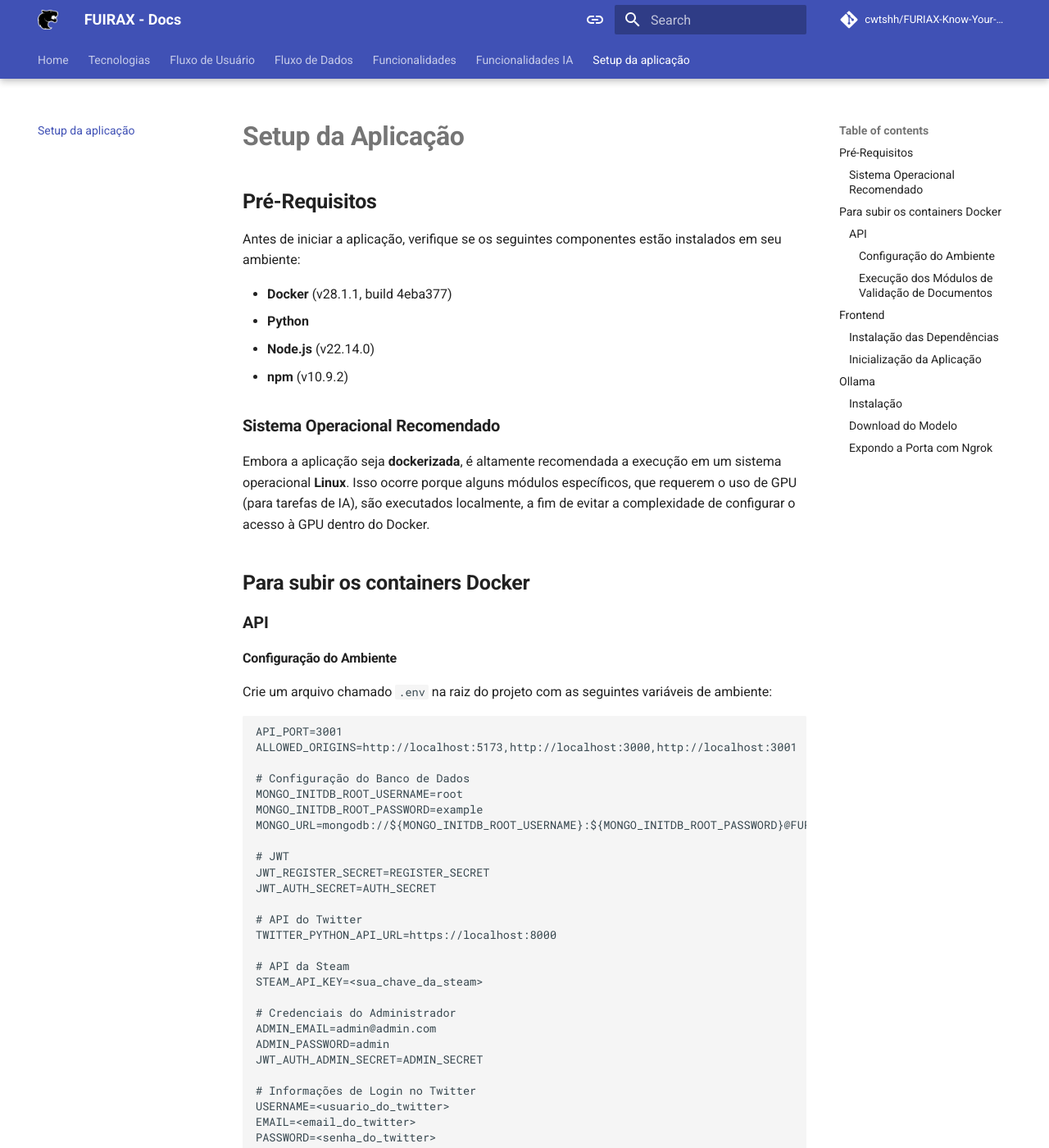
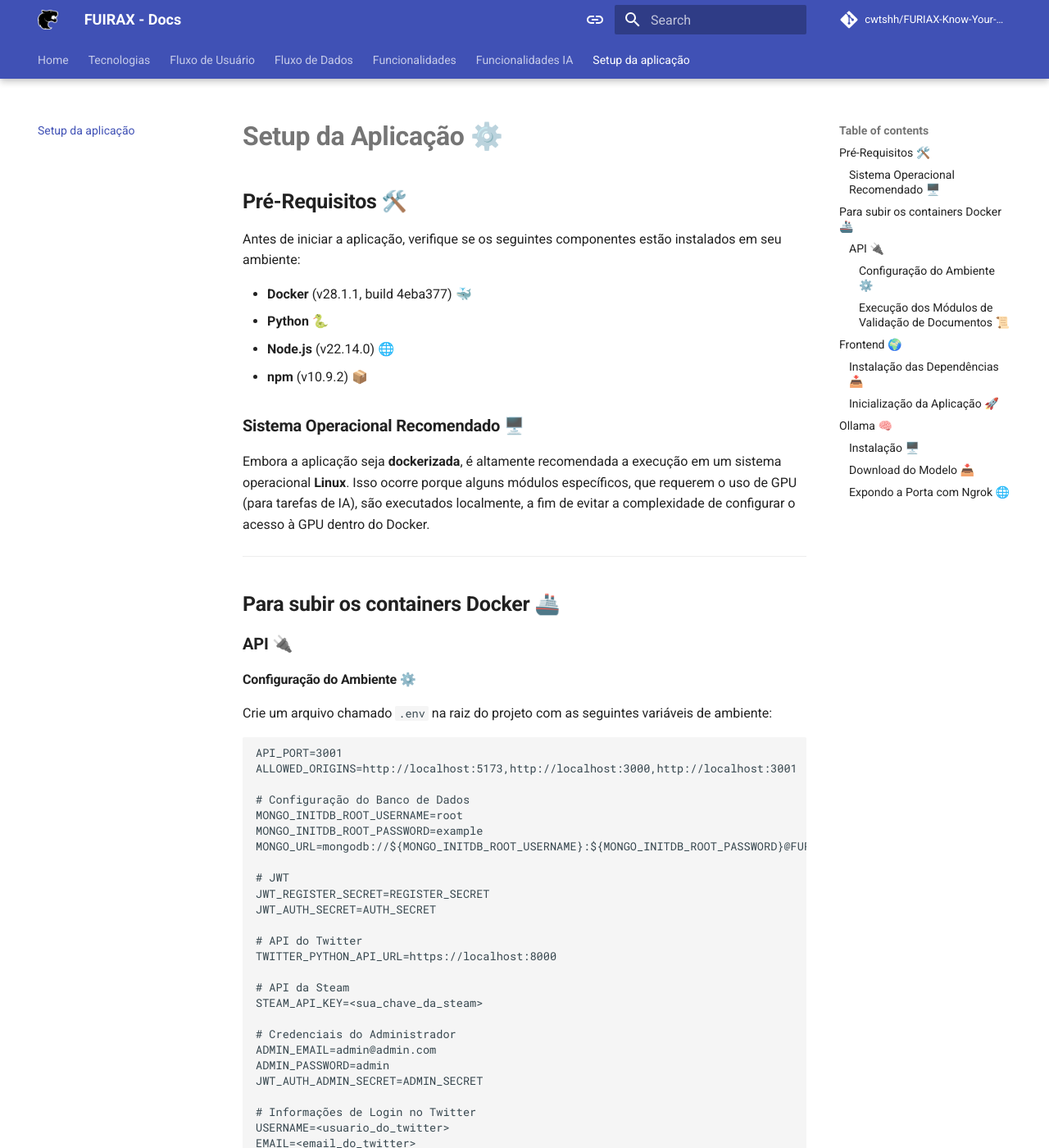
Before and after one commit to FURIAX-Know-Your-Fan/FURIAX-doc, an MkDocs documentation site: the page built from docs/setup.md, in a window 1280 px wide and 1400 px high. Shown: the whole window at 82% size. Built offline with MkDocs 1.6.1 and Material for MkDocs 9.7.7, drawn with Linux system fonts in a browser that asks for light colours; some of the changed text lies outside the part shown.

````diff
--- a/docs/setup.md
+++ b/docs/setup.md
@@ -1,27 +1,29 @@
-# **Setup da Aplicação**
+# **Setup da Aplicação** ⚙️
 
-## **Pré-Requisitos**
+## **Pré-Requisitos** 🛠️
 
 Antes de iniciar a aplicação, verifique se os seguintes componentes estão instalados em seu ambiente:
 
-- **Docker** (v28.1.1, build 4eba377)
-- **Python**
-- **Node.js** (v22.14.0)
-- **npm** (v10.9.2)
+- **Docker** (v28.1.1, build 4eba377) 🐳
+- **Python** 🐍
+- **Node.js** (v22.14.0) 🌐
+- **npm** (v10.9.2) 📦
 
-### **Sistema Operacional Recomendado**
+### **Sistema Operacional Recomendado** 🖥️
 
 Embora a aplicação seja **dockerizada**, é altamente recomendada a execução em um sistema operacional **Linux**. Isso ocorre porque alguns módulos específicos, que requerem o uso de GPU (para tarefas de IA), são executados localmente, a fim de evitar a complexidade de configurar o acesso à GPU dentro do Docker.
 
-## **Para subir os containers Docker**
+---
 
-### **API**
+## **Para subir os containers Docker** 🚢
 
-#### **Configuração do Ambiente**
+### **API** 🔌
+
+#### **Configuração do Ambiente** ⚙️
 
 Crie um arquivo chamado `.env` na raiz do projeto com as seguintes variáveis de ambiente:
 
-```
+```env
 API_PORT=3001
 ALLOWED_ORIGINS=http://localhost:5173,http://localhost:3000,http://localhost:3001
 
@@ -53,7 +55,7 @@ PASSWORD=<senha_do_twitter>
 
 ---
 
-#### **Execução dos Módulos de Validação de Documentos**
+#### **Execução dos Módulos de Validação de Documentos** 📜
 
 1. Acesse o diretório de validação de documentos:
 
@@ -85,11 +87,13 @@ pip install -r requirements.txt
 uvicorn main:app --host 0.0.0.0 --port 8002
 ```
 
-## **Frontend**
+---
 
-#### **Instalação das Dependências**
+## **Frontend** 🌍
 
-Crie um arquivo .env com as variáveis de ambiente.
+#### **Instalação das Dependências** 📥
+
+Crie um arquivo `.env` com as variáveis de ambiente:
 
 ```env
 VITE_API_URL="http://localhost:3001/api"
@@ -102,7 +106,7 @@ Execute o seguinte comando na raiz do projeto frontend para instalar todas as de
 npm install
 ```
 
-#### **Inicialização da Aplicação**
+#### **Inicialização da Aplicação** 🚀
 
 Após a instalação, inicie o ambiente de desenvolvimento com o comando:
 
@@ -112,10 +116,11 @@ npm run dev
 
 > 💡 Certifique-se de que as variáveis de ambiente estejam corretamente configuradas e que a API esteja em execução antes de iniciar o frontend.
 
+---
 
-## **Ollama**
+## **Ollama** 🧠
 
-#### **Instalação**
+#### **Instalação** 🖥️
 
 Para instalar o Ollama em seu sistema, execute o seguinte comando no terminal:
 
@@ -123,7 +128,7 @@ Para instalar o Ollama em seu sistema, execute o seguinte comando no terminal:
 curl -fsSL https://ollama.com/install.sh | sh
 ```
 
-#### **Download do Modelo**
+#### **Download do Modelo** 📥
 
 Após a instalação, faça o download do modelo necessário para análise executando:
 
@@ -131,7 +136,7 @@ Após a instalação, faça o download do modelo necessário para análise execu
 ollama run gemma3:4b
 ```
 
-#### **Expondo a Porta com Ngrok**
+#### **Expondo a Porta com Ngrok** 🌐
 
 Para permitir acesso externo ao serviço, exponha a porta utilizada pelo Ollama com o **Ngrok**:
 
````
Also changed, not shown: docs/fluxo-dados.md (+6 -7 lines), docs/fluxo.md (+11 -11 lines), docs/func-ia.md (+5 -5 lines), docs/funcionalidades.md (+8 -8 lines).
